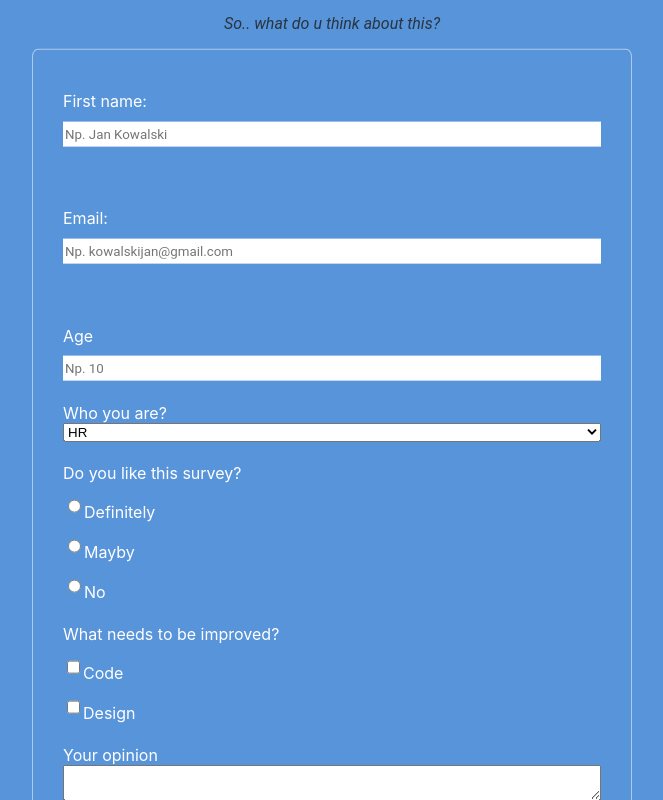
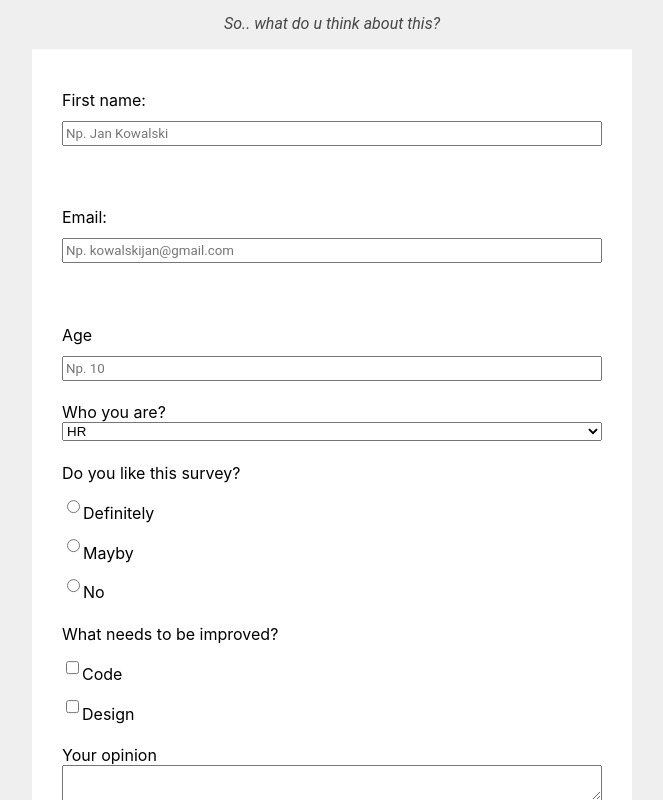
Before and after one commit to teh23/html-css-projects, a plain HTML site: page survey-form/index.html in a window 1280 px wide. Shown: the whole page, without its empty margins (308-971 px from the left). Drawn offline with Linux system fonts and the light colour scheme.

```diff
--- a/survey-form/index.html
+++ b/survey-form/index.html
@@ -5,7 +5,7 @@
 		width: 100%;
 		height: 100%;
 		font-family: Roboto;
-		background-color: #5894da;
+		background-color: #efefef;
 
 
 		/* background-image: linear-gradient(90deg, #e6dada 0%, #8a6666 100%); */
@@ -24,7 +24,7 @@
 		display: grid;
 		margin: auto;
 		grid-column: 1;
-		grid-template-rows: 2;
+
 		width: 600px;
 		text-align: center;
 
@@ -33,23 +33,22 @@
 
 	#survey-form {
 		display: grid;
+		background-color: #ffffff;
 
-		grid-template-columns: 1;
-		grid-template-rows: 51;
+
 		padding: 5%;
-        color: white;
-        border: 1px solid rgba(255, 255, 255, .5);
+        color: #000000;
+
 		text-align: left;
 		/* background: rgba(36, 36, 36, 0.1); */
 
-        border-radius: 1%;
+
 	}
 
 	.group {
         font-family:"Inter", sans-serif;
 		display: grid;
 		grid-template-columns: 1;
-		grid-template-rows: 2;
 		position: relative;
 		margin: 2% 0 2% 0;
 		float: left;
@@ -57,9 +56,14 @@
 
 	input {
 		margin-top: 2%;
-        border: 0px solid;
         height: 25px;
         font-family: Roboto;
+
+	}
+	input:focus{
+
+		border: 0px solid;
+
 	}
 
     #title{
@@ -75,12 +79,12 @@
     }
     #submit{
         border-radius: 1px;
-        font-family: consolas;
+
         font-size: 16px;
         border: 0px solid;
         height: 35px;
         color:rgba(255, 255, 255, 1);
-        background: rgb(38, 172, 11);
+        background: rgb(135, 184, 125);
         font-weight: bold;
     }
 
```
